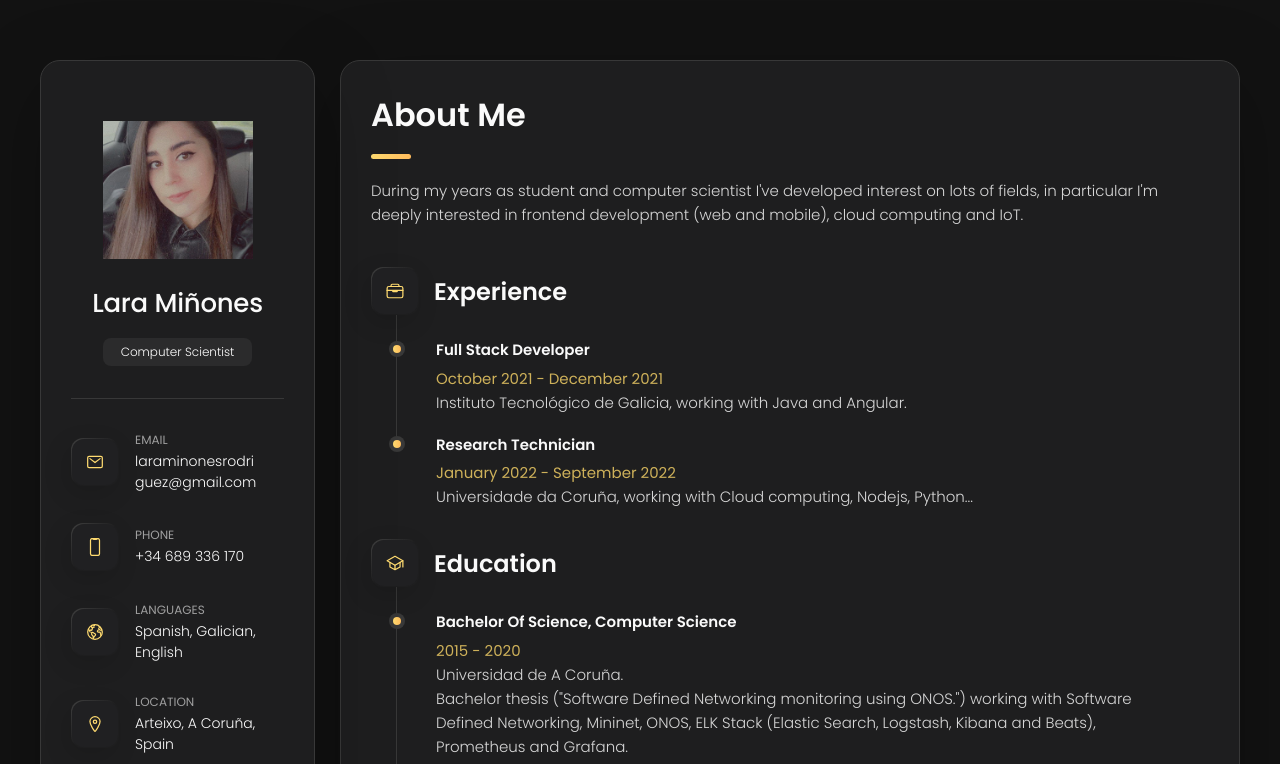
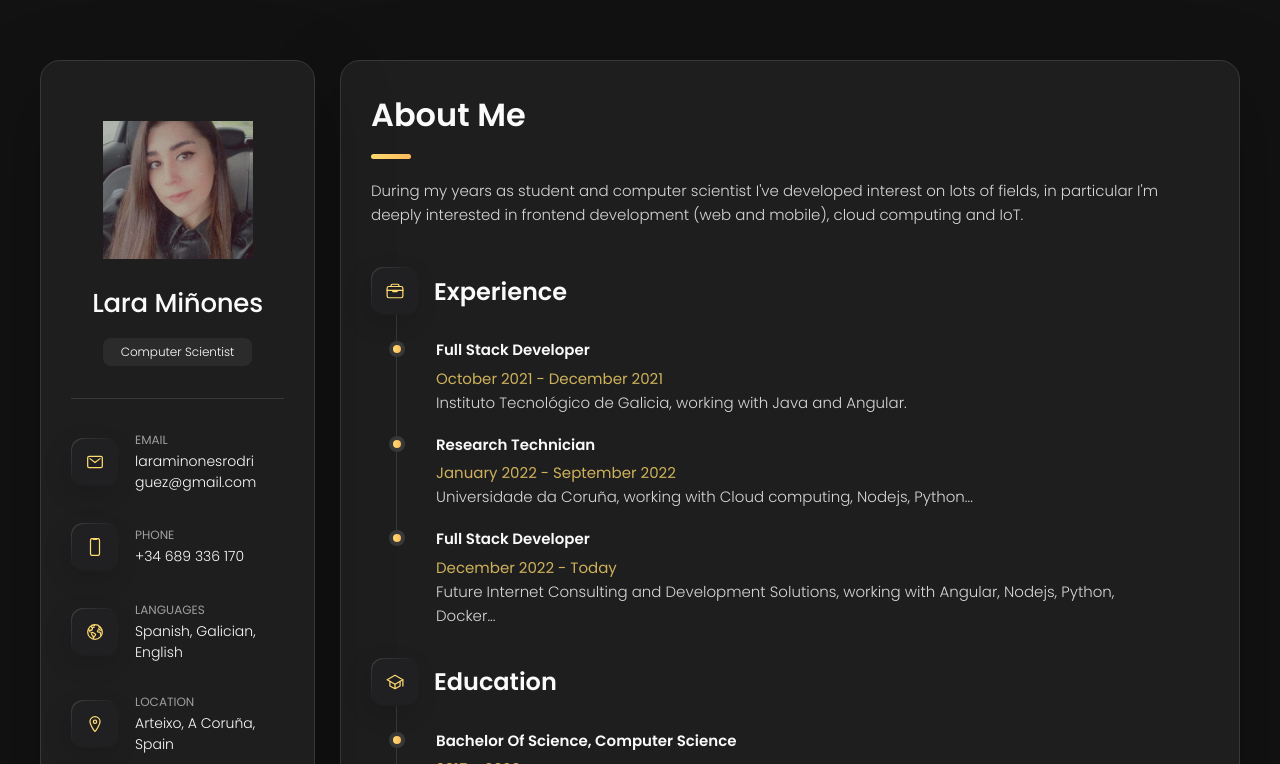
Before and after one commit to laraminones/laraminones.github.io, a plain HTML site: page index.html in a window 1280 px wide. Shown: the top 764 px of the page. Drawn offline with nearby package versions, Linux system fonts and the light colour scheme.

Commit message:
Update index.html

```diff
--- a/index.html
+++ b/index.html
@@ -207,6 +207,18 @@
 
             </li>
 
+            <li class="timeline-item">
+
+              <h4 class="h4 timeline-item-title">Full stack developer</h4>
+
+              <span>December 2022 - Today</span>
+
+              <p class="timeline-text">
+                Future Internet Consulting and Development Solutions, working with Angular, Nodejs, Python, Docker...
+              </p>
+
+            </li>
+
           </ol>
 
         </section>
```
